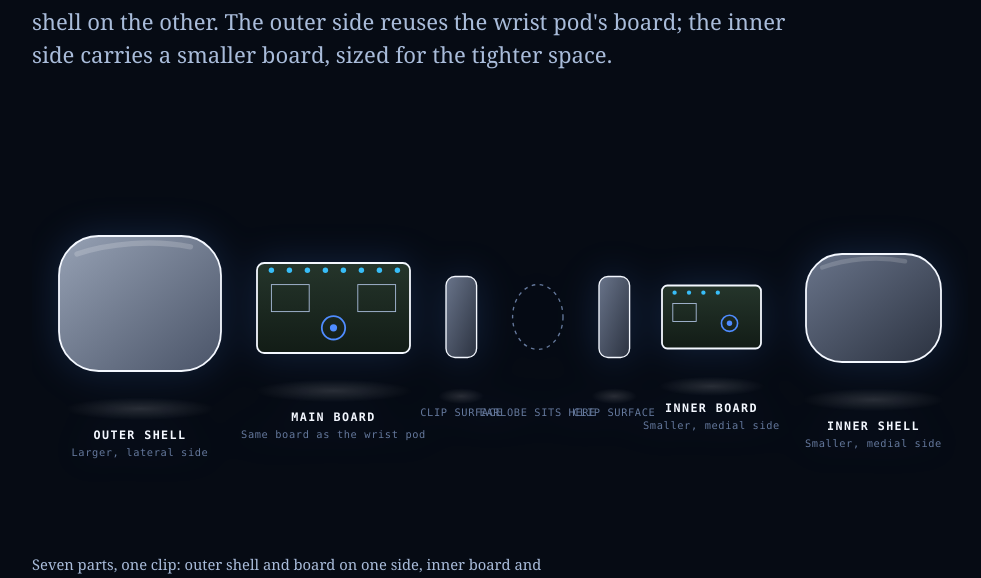
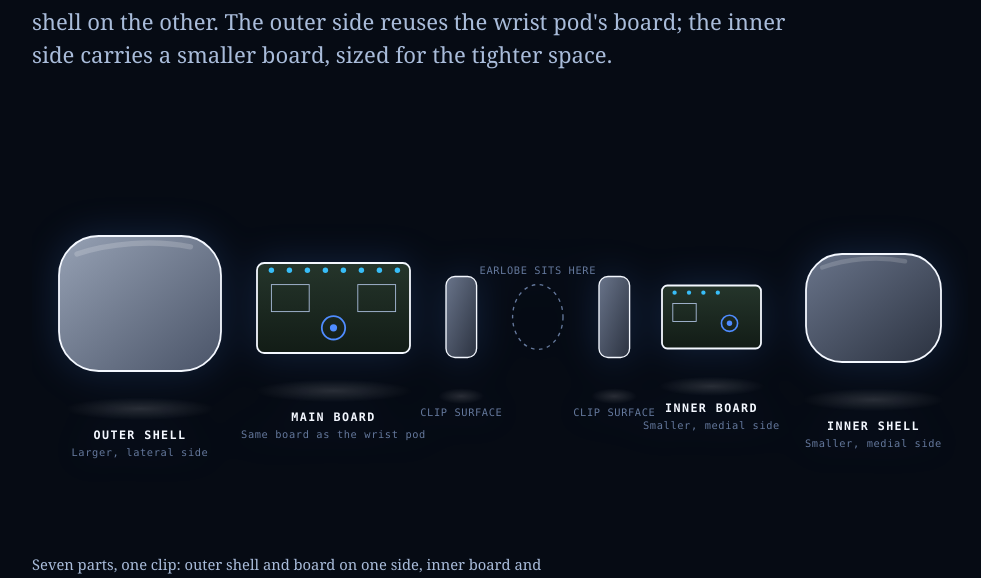
Before and after one commit to abxkapoor-cmd/arterialage-website, a plain HTML site: page product.html in a window 1280 px wide. Shown: the part 3684-4262 px from the top of the page, without its empty margins (140-1121 px from the left). Drawn offline with Linux system fonts and the light colour scheme.

Commit message:
Move earlobe label above the gap to fix caption overlap

```diff
--- a/product.html
+++ b/product.html
@@ -274,6 +274,7 @@
         <rect x="460" y="175" width="34" height="90" rx="10" fill="url(#shellBaseEC)" stroke="var(--ink)" stroke-width="1.5"/>
 
         <!-- 4. gap for the earlobe -->
+        <text class="dg-sub" x="562" y="172" text-anchor="middle">EARLOBE SITS HERE</text>
         <ellipse cx="562" cy="220" rx="28" ry="36" fill="none" stroke="var(--ink-3)" stroke-width="1.5" stroke-dasharray="4 5"/>
 
         <!-- 5. thin shell material, inner clip surface -->
@@ -310,8 +311,6 @@
 
         <text class="dg-sub" x="477" y="330" text-anchor="middle">CLIP SURFACE</text>
 
-        <text class="dg-sub" x="562" y="330" text-anchor="middle">EARLOBE SITS HERE</text>
-
         <text class="dg-sub" x="647" y="330" text-anchor="middle">CLIP SURFACE</text>
 
         <text class="dg-label" x="755" y="326" text-anchor="middle">INNER BOARD</text>
```
